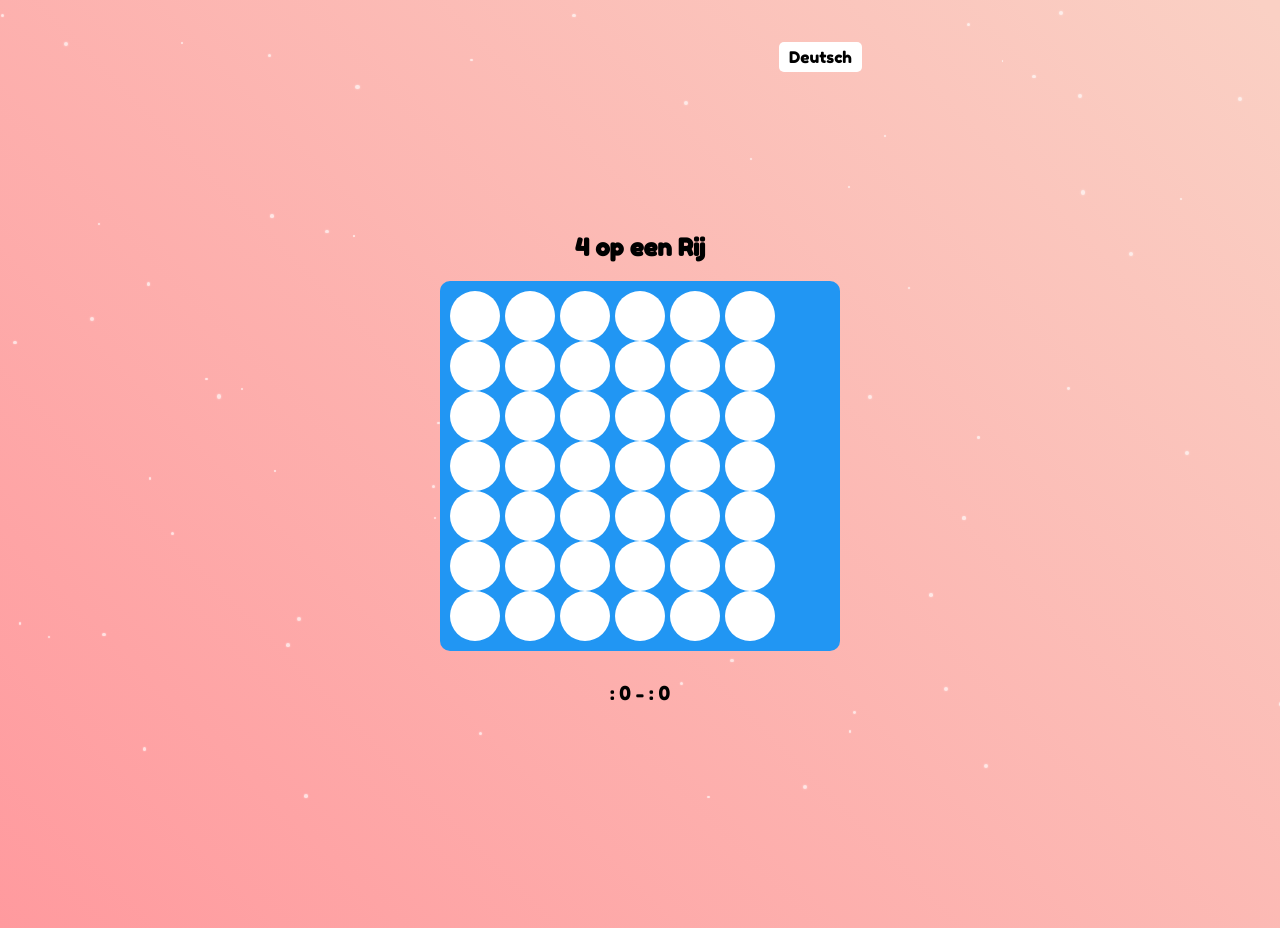
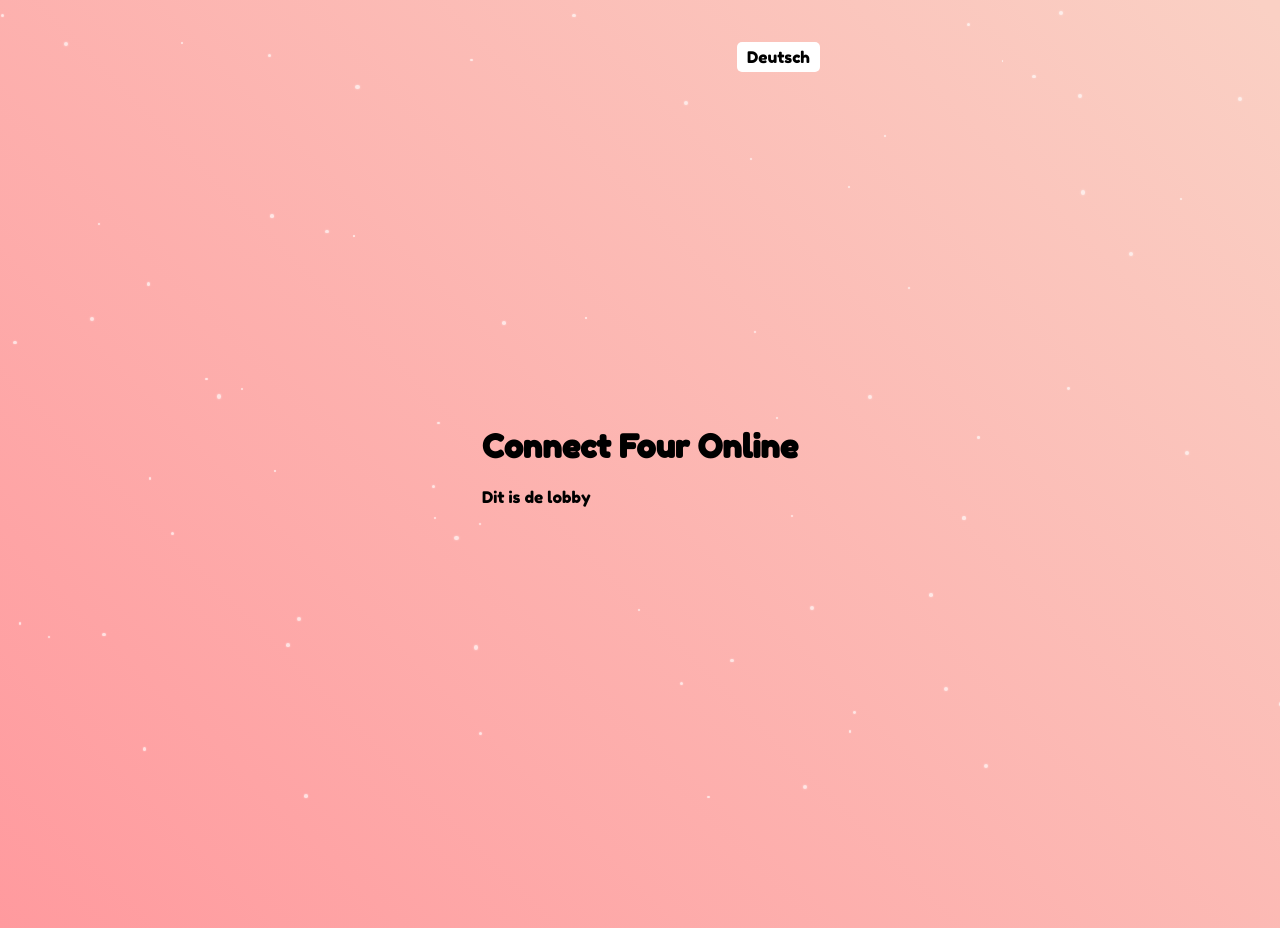
Before and after one commit to campique/rheezerbelten-webapp, a React (Create React App) app: page /games/connect-four/online in a window 1280 px wide. Built offline with nearby package versions, Linux system fonts and the light colour scheme; no server answers; the HTML template or start-up script is replaced by a standard one.

Commit message:
Update App.js

```diff
--- a/src/App.js
+++ b/src/App.js
@@ -13,7 +13,6 @@ import ConnectFourVsKnof from './games/ConnectFourVsKnof';
 import ConnectFourOnline from './games/ConnectFourOnline';
 import PancakeDobble from './games/PancakeDobble';
 import Pictionary from './games/Pictionary';
-import ConnectFour from './games/ConnectFour'; // Importeer de nieuwe ConnectFour component
 
 const AppWrapper = styled.div`
   display: flex;
@@ -78,7 +77,7 @@ function AppContent() {
             <Route path="/games/connect-four" element={<ConnectFourOptions currentLanguage={currentLanguage} />} />
             <Route path="/games/connect-four/local" element={<ConnectFourLocal />} />
             <Route path="/games/connect-four/vs-knof" element={<ConnectFourVsKnof />} />
-            <Route path="/games/connect-four/online" element={<ConnectFour />} /> {/* Vervang ConnectFourOnline met de nieuwe ConnectFour component */}
+            <Route path="/games/connect-four/online" element={<ConnectFourOnline />} />
             <Route path="/games/pancake-dobble" element={<PancakeDobble />} />
             <Route path="/games/pictionary" element={<Pictionary />} />
           </Routes>
```
